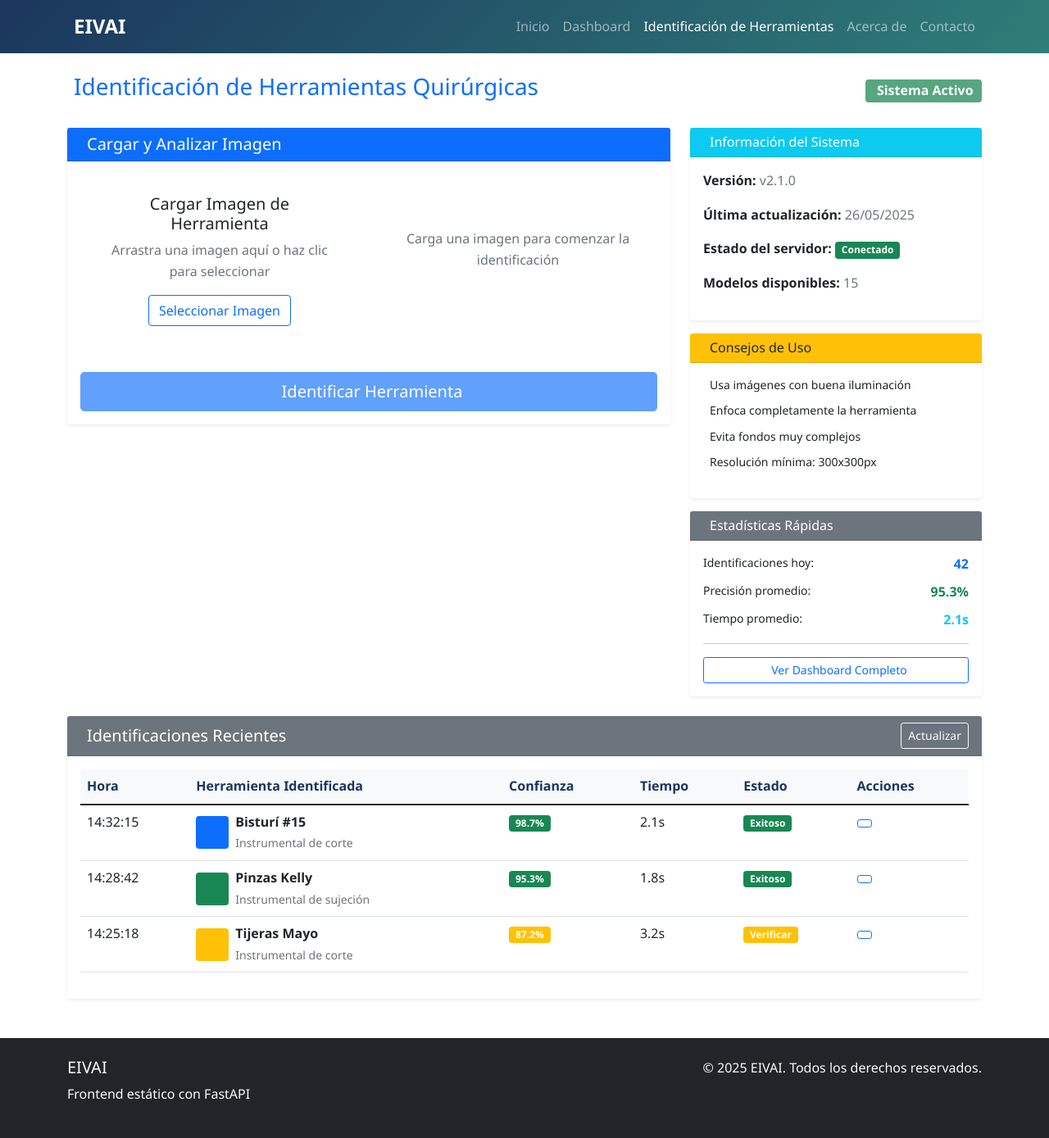
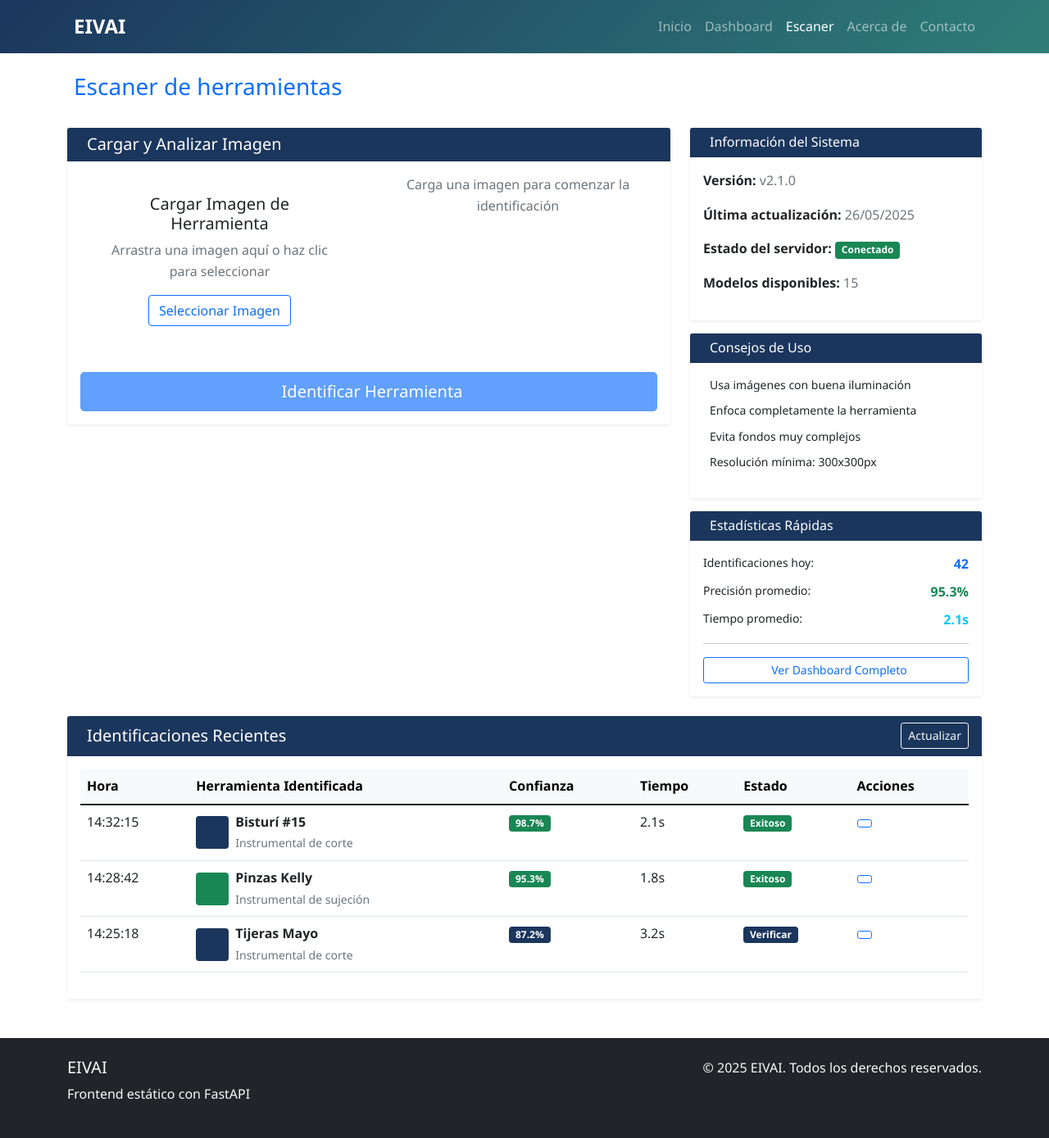
Before and after one commit to Curcolor/EIVAI, a FastAPI app: page /identificacion in a window 1280 px wide. Shown: the whole page at 82% size. Run offline with FastAPI, Linux system fonts and the light colour scheme; some libraries are stand-ins or nearby versions.

Commit message:
feat: Actualizar estilos de la interfaz y renombrar secciones en la plantilla de identificación

```diff
--- a/Fronted/src/static/css/style.css
+++ b/Fronted/src/static/css/style.css
@@ -40,6 +40,15 @@
 .card:hover {
     transform: translateY(-2px);
     box-shadow: 0 4px 8px rgba(0, 0, 0, 0.15);
+}
+
+.card-header,
+.bg-primary,
+.bg-info,
+.bg-warning,
+.bg-secondary {
+    background-color: #1B365D !important;
+    color: #fff !important;
 }
 
 /* Footer */
--- a/Fronted/src/templates/base.html
+++ b/Fronted/src/templates/base.html
@@ -24,7 +24,7 @@
                         <a class="nav-link" href="/dashboard">Dashboard</a>
                     </li>
                     <li class="nav-item">
-                        <a class="nav-link" href="/identificacion">Identificación de Herramientas</a>
+                        <a class="nav-link" href="/identificacion">Escaner</a>
                     </li>
                     <li class="nav-item">
                         <a class="nav-link" href="/about">Acerca de</a>
--- a/Fronted/src/templates/identificacion.html
+++ b/Fronted/src/templates/identificacion.html
@@ -8,12 +8,9 @@
         <div class="d-flex justify-content-between align-items-center mb-4">
             <h1 class="h3 text-primary">
                 <i class="fas fa-camera me-2"></i>
-                Identificación de Herramientas Quirúrgicas
+                Escaner de herramientas
             </h1>
-            <div class="badge bg-success fs-6 system-active">
-                <i class="fas fa-heartbeat me-1"></i>
-                Sistema Activo
-            </div>
+
         </div>
     </div>
 </div>
@@ -271,78 +268,13 @@
             </div>
             <div class="modal-footer">
                 <button type="button" class="btn btn-secondary" data-bs-dismiss="modal">Cerrar</button>
-                <button type="button" class="btn btn-primary">Exportar Reporte</button>
+
             </div>
         </div>
     </div>
 </div>
 
-<style>
-:root {
-    --color-azul-profundo: #1B365D;
-    --color-verde-quirurgico: #2F7E79;
-    --color-gris-acero: #BFCAD3;
-    --color-cian: #1BCDB0;
-}
 
-.upload-area {
-    transition: all 0.3s ease;
-    cursor: pointer;
-}
-
-.upload-area:hover {
-    background-color: rgba(13, 110, 253, 0.05);
-    border-color: var(--color-verde-quirurgico) !important;
-}
-
-.upload-area.dragover {
-    background-color: rgba(13, 110, 253, 0.1);
-    border-color: var(--color-cian) !important;
-}
-
-.system-active {
-    animation: pulse 2s infinite;
-}
-
-@keyframes pulse {
-    0% { opacity: 1; }
-    50% { opacity: 0.7; }
-    100% { opacity: 1; }
-}
-
-.identification-results {
-    min-height: 200px;
-    display: flex;
-    align-items: center;
-    justify-content: center;
-}
-
-.stats-icon {
-    width: 60px;
-    height: 60px;
-    border-radius: 50%;
-    background: linear-gradient(135deg, var(--color-azul-profundo), var(--color-verde-quirurgico));
-    display: flex;
-    align-items: center;
-    justify-content: center;
-    margin: 0 auto 1rem;
-    color: white;
-}
-
-.card {
-    transition: transform 0.2s ease-in-out;
-}
-
-.card:hover {
-    transform: translateY(-2px);
-}
-
-.table th {
-    border-top: none;
-    font-weight: 600;
-    color: var(--color-azul-profundo);
-}
-</style>
 
 <script src="https://cdn.jsdelivr.net/npm/bootstrap@5.1.3/dist/js/bootstrap.bundle.min.js"></script>
 <script src="https://kit.fontawesome.com/your-fontawesome-kit.js" crossorigin="anonymous"></script>
```
Also changed, not shown: Fronted/src/static/css/identificacion.css (added), Fronted/src/static/js/contact.js (added).
